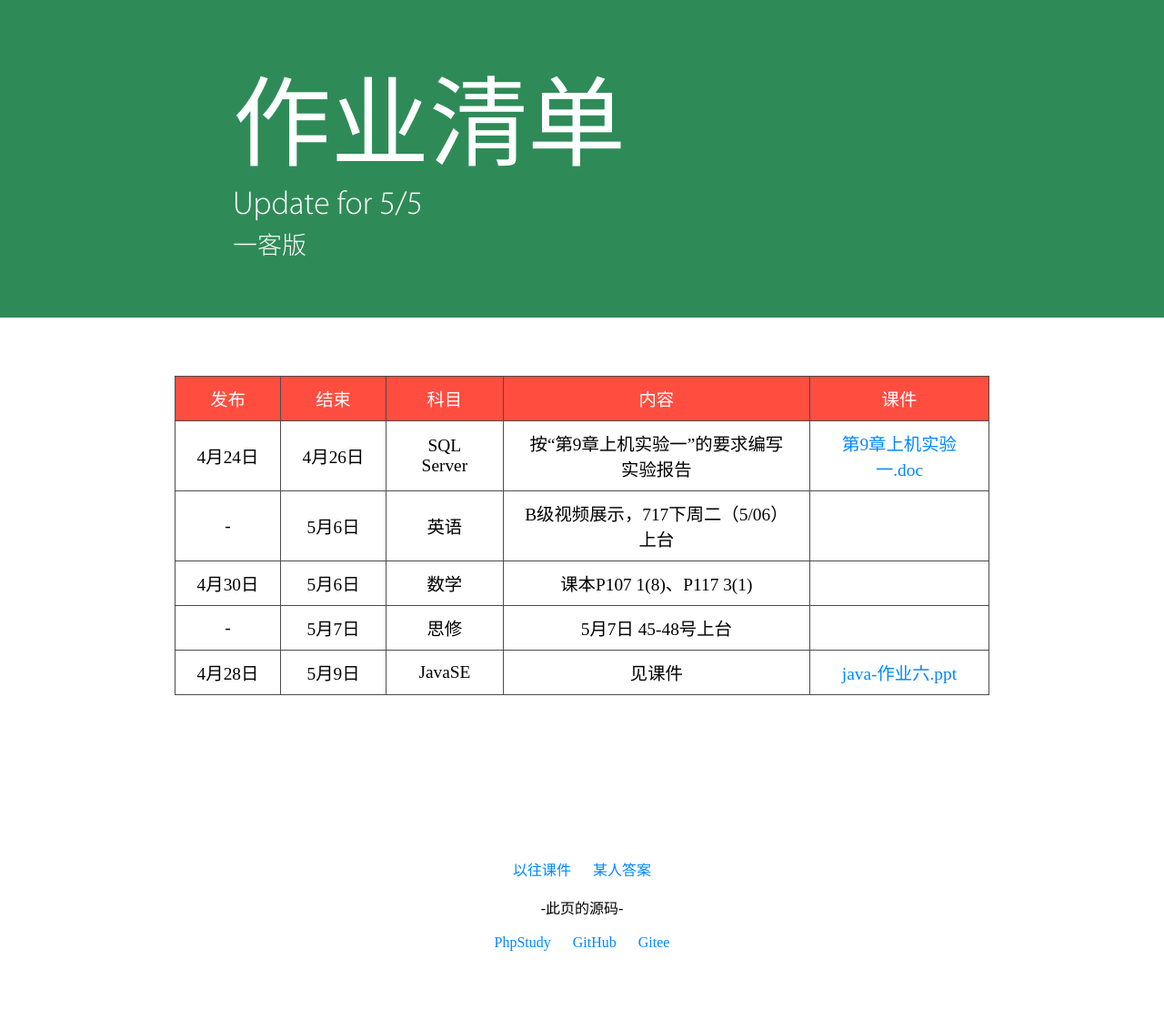
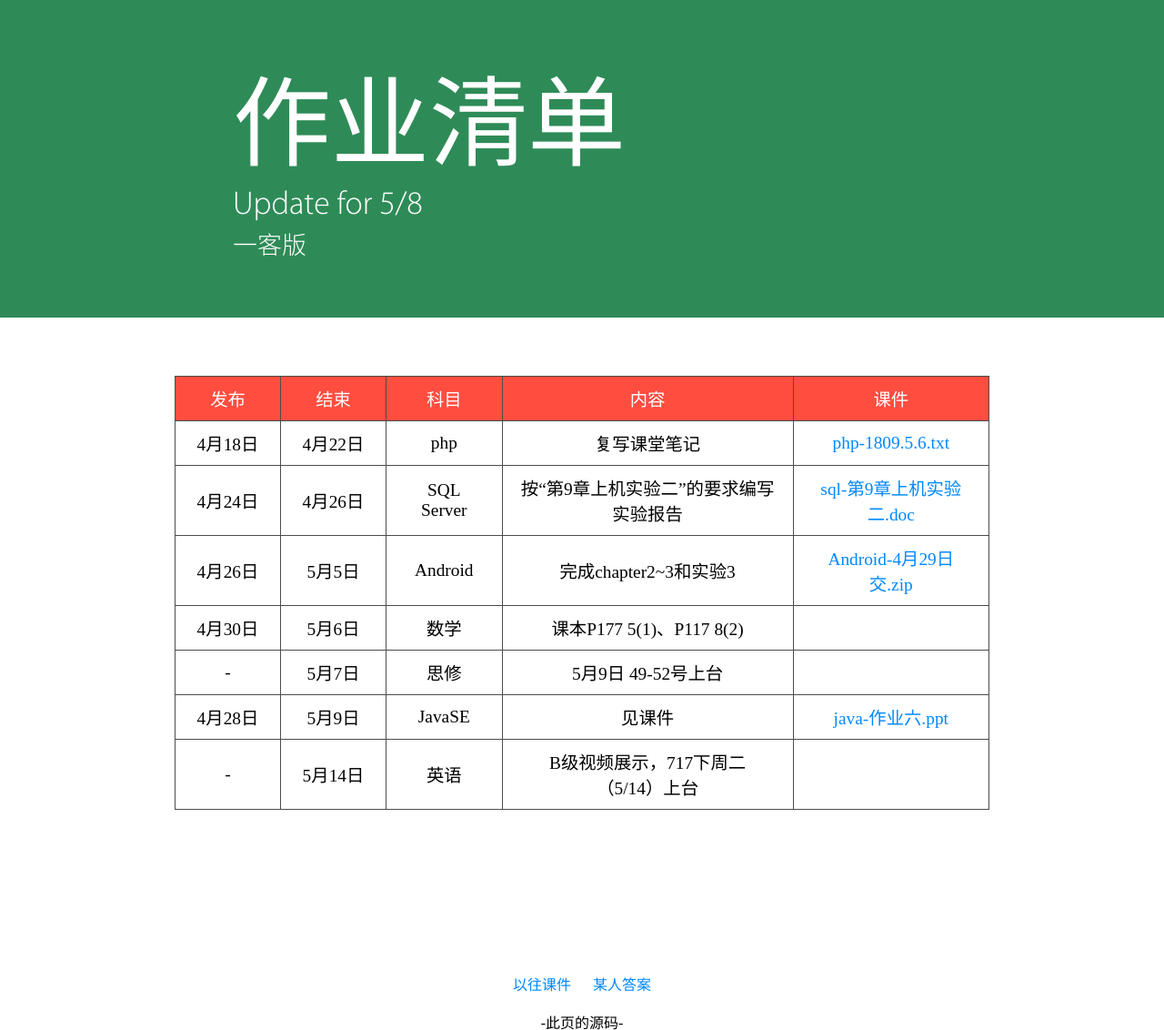
Before and after one commit to AMoLingran/Yeek, a PHP site: page /worklist in a window 1280 px wide. Shown: the part 41-1173 px from the top of the page at 91% size. Run offline with PHP 8.4, Linux system fonts and the light colour scheme.

Commit message:
UWL 0508

```diff
--- a/upwork/subject/sql.php
+++ b/upwork/subject/sql.php
@@ -18,7 +18,7 @@
 <header>
     <div>
         <p><span>SQL Work</span></p>
-        <p>Work 5/5</p>
+        <p>Work 5/10</p>
         <p><?php echo $domainInfo['name']; ?> - Bate内测版</p>
     </div>
 </header>
--- a/worklist/index.php
+++ b/worklist/index.php
@@ -9,13 +9,13 @@
 $domainInfo= include_once("../part/Position.php");
 $counter = 1;
 $list = [
-//    ['end' => '0422', 'start' => '0418', 'Subject' => 'php', 'info' => '编写发送电子邮件实验报告，并导出phpMyAdmin的test表', 'annex' => 'php-发送电子邮件实验报告.doc'],
-    ['end' => '0506', 'start' => '-', 'Subject' => '英语', 'info' => 'B级视频展示，717下周二（5/06）上台', 'annex' => ''],
-    ['end' => '0507', 'start' => '-', 'Subject' => '思修', 'info' => '5月7日 45-48号上台', 'annex' => ''],
-    ['end' => '0506', 'start' => '0430', 'Subject' => '数学', 'info' => '课本P107 1(8)、P117 3(1)', 'annex' => ''],
-//    ['end' => '0505', 'start' => '0426', 'Subject' => 'Android', 'info' => '完成chapter2~3和实验3', 'annex' => 'Android-4月29日交.zip'],
+    ['end' => '0422', 'start' => '0418', 'Subject' => 'php', 'info' => '复写课堂笔记', 'annex' => 'php-1809.5.6.txt'],
+    ['end' => '0514', 'start' => '-', 'Subject' => '英语', 'info' => 'B级视频展示，717下周二（5/14）上台', 'annex' => ''],
+    ['end' => '0507', 'start' => '-', 'Subject' => '思修', 'info' => '5月9日 49-52号上台', 'annex' => ''],
+    ['end' => '0506', 'start' => '0430', 'Subject' => '数学', 'info' => '课本P177 5(1)、P117 8(2)', 'annex' => ''],
+    ['end' => '0505', 'start' => '0426', 'Subject' => 'Android', 'info' => '完成chapter2~3和实验3', 'annex' => 'Android-4月29日交.zip'],
     ['end' => '0509', 'start' => '0428', 'Subject' => 'JavaSE', 'info' => '见课件', 'annex' => 'java-作业六.ppt'],
-    ['end' => '0426', 'start' => '0424', 'Subject' => 'SQL Server', 'info' => '按“第9章上机实验一”的要求编写实验报告', 'annex' => '第9章上机实验一.doc'],
+    ['end' => '0426', 'start' => '0424', 'Subject' => 'SQL Server', 'info' => '按“第9章上机实验二”的要求编写实验报告', 'annex' => 'sql-第9章上机实验二.doc'],
 ];
 asort($list);
 function add($array,$flag){
@@ -45,7 +45,7 @@ $list = add($list,"start");
 <header>
     <div>
         <p><span>作业清单</span></p>
-        <p>Update for 5/5</p>
+        <p>Update for 5/8</p>
         <p><?php echo $domainInfo['name'] ?>版</p>
     </div>
 </header>
```
Also changed, not shown: 1 other file.
